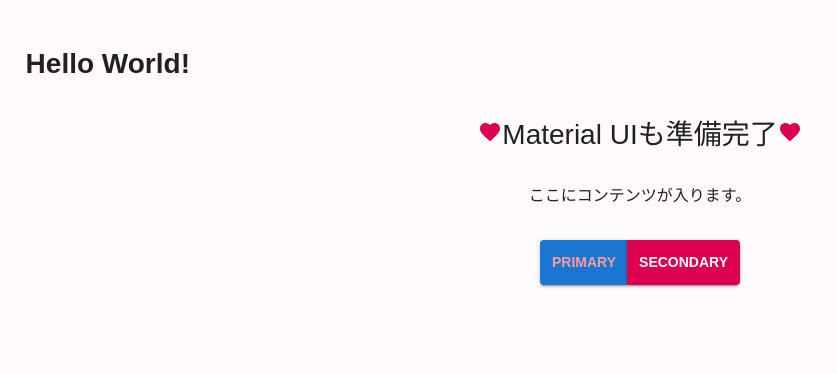
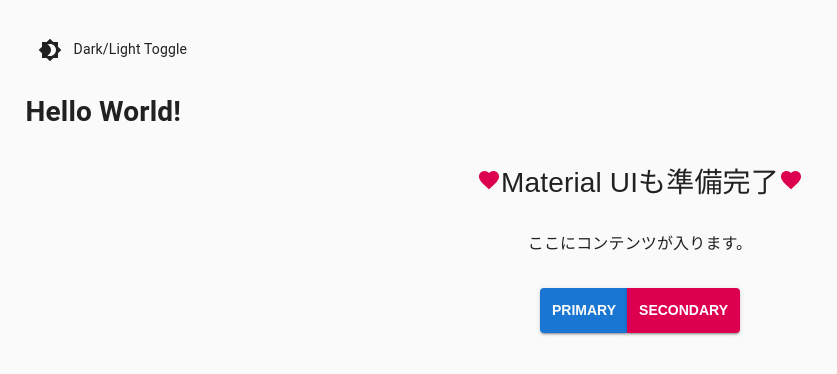
Before and after one commit to BoxPistols/mui4, a React app: page / in a window 1280 px wide. Shown: the top 374 px of the page, without its empty margins (0-837 px from the left). Built offline with nearby package versions, Linux system fonts and the light colour scheme; the HTML template or start-up script is replaced by a standard one.

Commit message:
darkmode  setting

```diff
--- a/src/App.tsx
+++ b/src/App.tsx
@@ -1,11 +1,13 @@
 import React from 'react'
-import { CompMuiBase } from './components/CmpMuiBase'
+import { CmpMuiBase } from './components/CmpMuiBase'
+import { DarkToggle } from './components/DarkToggle'
 
 export const App: React.FC = () => {
   return (
     <>
+      <DarkToggle>Dark/Light Toggle</DarkToggle>
       <h1>Hello World!</h1>
-      <CompMuiBase />
+      <CmpMuiBase />
     </>
   )
 }
--- /dev/null
+++ b/src/components/DarkToggle.tsx
@@ -0,0 +1,52 @@
+import React, { FC, useState, ReactNode } from 'react'
+import IconButton from '@material-ui/core/IconButton'
+import Brightness7Icon from '@material-ui/icons/Brightness7'
+import Brightness4Icon from '@material-ui/icons/Brightness4'
+import { createTheme, ThemeProvider } from '@material-ui/core/styles'
+import * as colors from '@material-ui/core/colors'
+import CssBaseline from '@material-ui/core/CssBaseline'
+
+interface Props {
+  children: ReactNode
+}
+
+export const DarkToggle: FC<Props> = ({ children }) => {
+  const [darkMode, setDarkMode] = useState(
+    localStorage.getItem('darkMode') === 'on' ? true : false
+  )
+
+  const handleDarkModeOn = () => {
+    localStorage.setItem('darkMode', 'on')
+    setDarkMode(true)
+  }
+
+  const handleDarkModeOff = () => {
+    localStorage.setItem('darkMode', 'off')
+    setDarkMode(false)
+  }
+
+  const theme = createTheme({
+    palette: {
+      primary: {
+        main: colors.blue[800],
+      },
+      type: darkMode ? 'dark' : 'light',
+    },
+  })
+
+  return (
+    <ThemeProvider theme={theme}>
+      <CssBaseline />
+      {darkMode ? (
+        <IconButton color='inherit' onClick={handleDarkModeOff}>
+          <Brightness7Icon />
+        </IconButton>
+      ) : (
+        <IconButton color='inherit' onClick={handleDarkModeOn}>
+          <Brightness4Icon />
+        </IconButton>
+      )}
+      {children}
+    </ThemeProvider>
+  )
+}
--- a/src/index.tsx
+++ b/src/index.tsx
@@ -1,7 +1,7 @@
 import React from 'react'
 import ReactDOM from 'react-dom'
+import CssBaseline from '@material-ui/core/CssBaseline'
 import { App } from './App'
-import CssBaseline from '@material-ui/core/CssBaseline'
 import { ThemeProvider } from '@material-ui/core/styles'
 import theme from './theme'
 import './index.scss'
--- a/src/theme.ts
+++ b/src/theme.tsx
@@ -1,17 +1,17 @@
-import { createMuiTheme } from '@material-ui/core/styles'
+import { createTheme } from '@material-ui/core/styles'
 
 // サイトのベースとなる独自のテーマを作成する
-const theme = createMuiTheme({
+const theme = createTheme({
   overrides: {
     MuiButton: {
       root: {
-        fontSize: "14px",
+        fontSize: '14px',
         lineHeight: 1.5,
-        padding: "12px",
+        padding: '12px',
       },
       containedPrimary: {
         // backgroundColor: "#ff9999",
-        color: "#ff9999",
+        color: '#f9f9f9',
       },
     },
   },
@@ -51,7 +51,7 @@
     },
     button: {
       fontWeight: 600,
-    }
+    },
   },
 })
 
```
Also changed, not shown: src/components/CmpMuiBase.tsx (+4 -5 lines).
